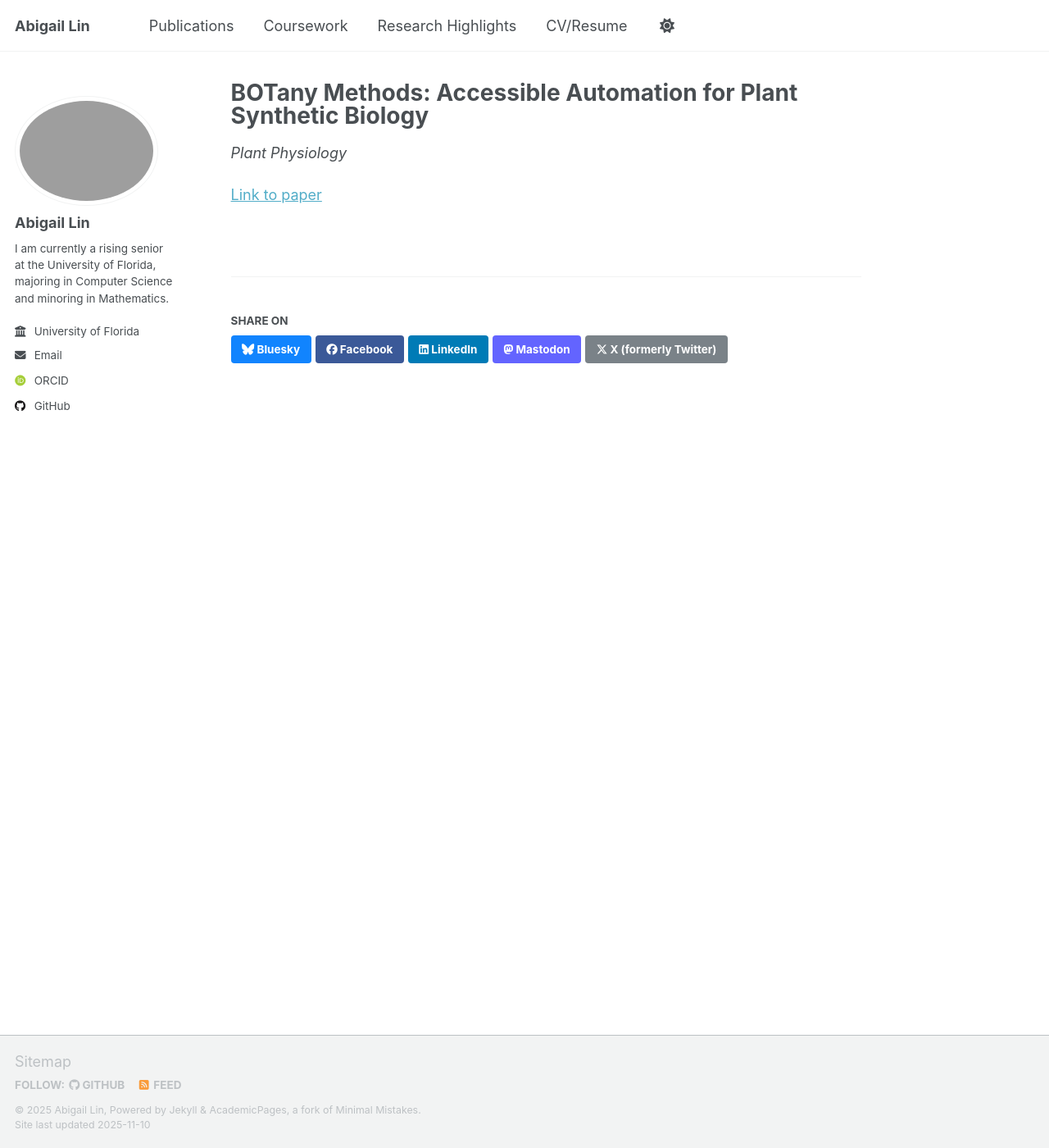
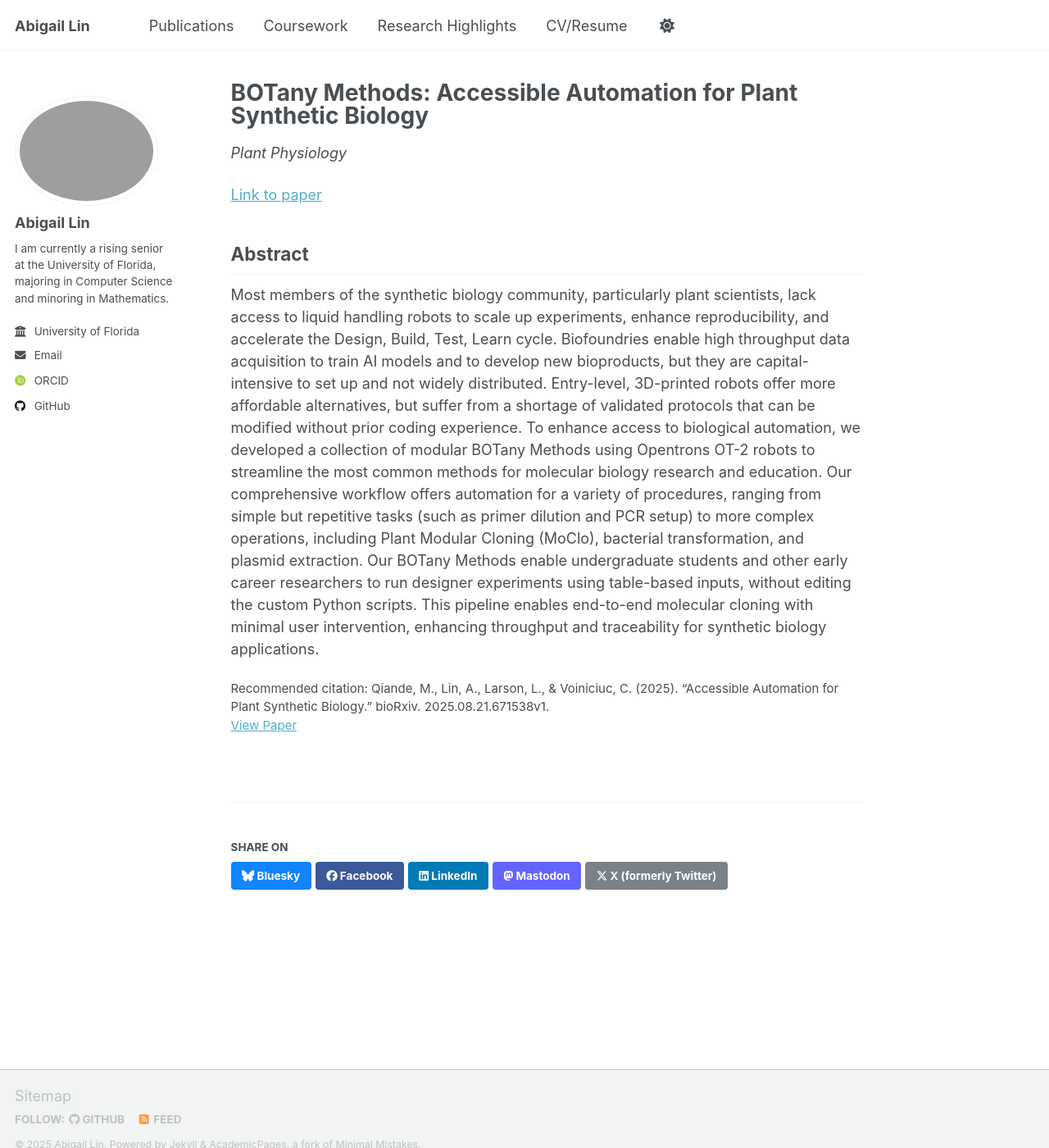
Before and after one commit to HelloWorld7-beep/HelloWorld7-beep.github.io, a Jekyll site: the page built from _publications/BOTany.md, in a window 1280 px wide and 1400 px high. Shown: the whole window at 82% size. Built offline with Jekyll 4.4.1, drawn with Linux system fonts in a browser that asks for light colours; some web fonts are replaced; a script that is not in the unit is left out.

Commit message:
Revise citation and include abstract in BOTany.md
Updated citation and added abstract for BOTany paper.

```diff
--- a/_publications/BOTany.md
+++ b/_publications/BOTany.md
@@ -9,7 +9,11 @@ venue: 'Plant Physiology'
 slidesurl: #'https://academicpages.github.io/files/slides1.pdf'
 paperurl: 'https://www.biorxiv.org/content/10.1101/2025.08.21.671538v1.abstract'
 bibtexurl: #'https://academicpages.github.io/files/bibtex1.bib'
-citation: #'Your Name, You. (2009). &quot;Paper Title Number 1.&quot; <i>Journal 1</i>. 1(1).'
+citation: 'Qiande, M., Lin, A., Larson, L., & Voiniciuc, C. (2025). “Accessible Automation for Plant Synthetic Biology.” bioRxiv. 2025.08.21.671538v1.'
 ---
 [Link to paper
 ](https://www.biorxiv.org/content/10.1101/2025.08.21.671538v1)
+
+## Abstract
+
+Most members of the synthetic biology community, particularly plant scientists, lack access to liquid handling robots to scale up experiments, enhance reproducibility, and accelerate the Design, Build, Test, Learn cycle. Biofoundries enable high throughput data acquisition to train AI models and to develop new bioproducts, but they are capital-intensive to set up and not widely distributed. Entry-level, 3D-printed robots offer more affordable alternatives, but suffer from a shortage of validated protocols that can be modified without prior coding experience. To enhance access to biological automation, we developed a collection of modular BOTany Methods using Opentrons OT-2 robots to streamline the most common methods for molecular biology research and education. Our comprehensive workflow offers automation for a variety of procedures, ranging from simple but repetitive tasks (such as primer dilution and PCR setup) to more complex operations, including Plant Modular Cloning (MoClo), bacterial transformation, and plasmid extraction. Our BOTany Methods enable undergraduate students and other early career researchers to run designer experiments using table-based inputs, without editing the custom Python scripts. This pipeline enables end-to-end molecular cloning with minimal user intervention, enhancing throughput and traceability for synthetic biology applications.
```
